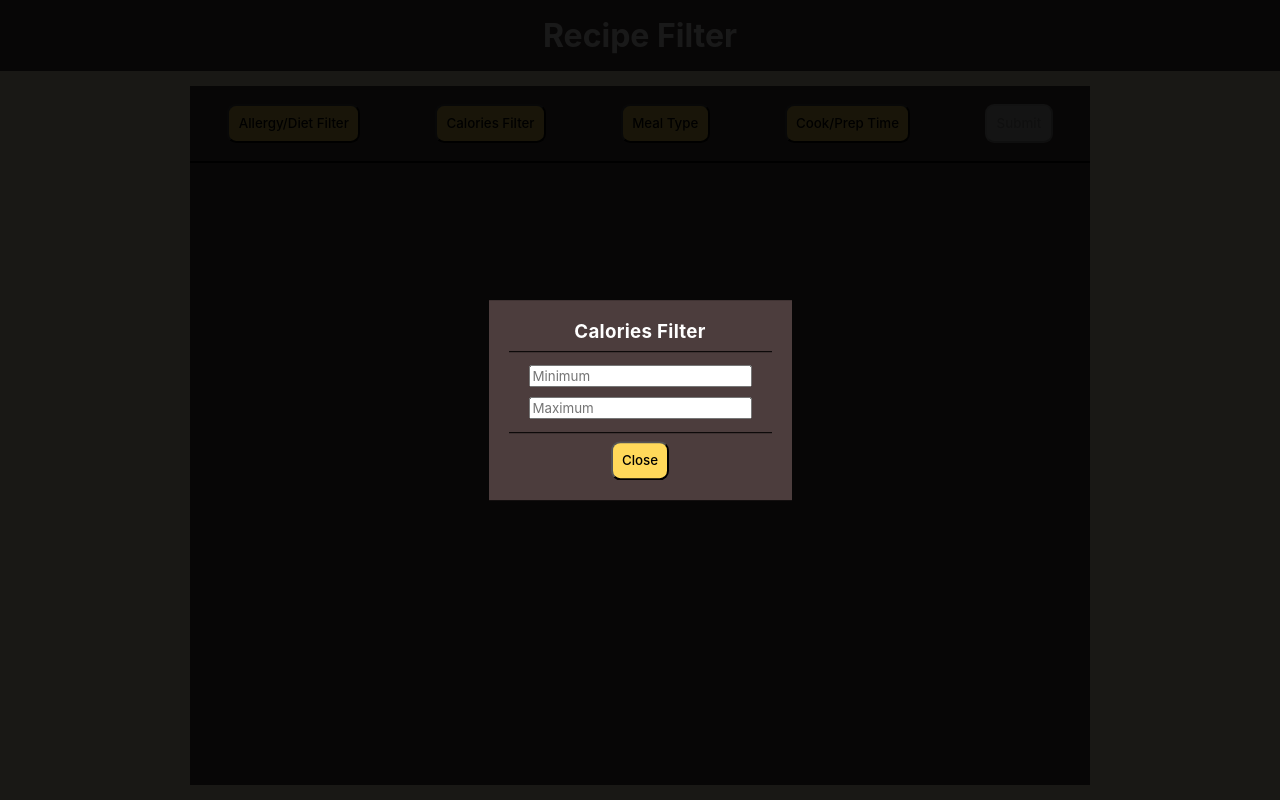
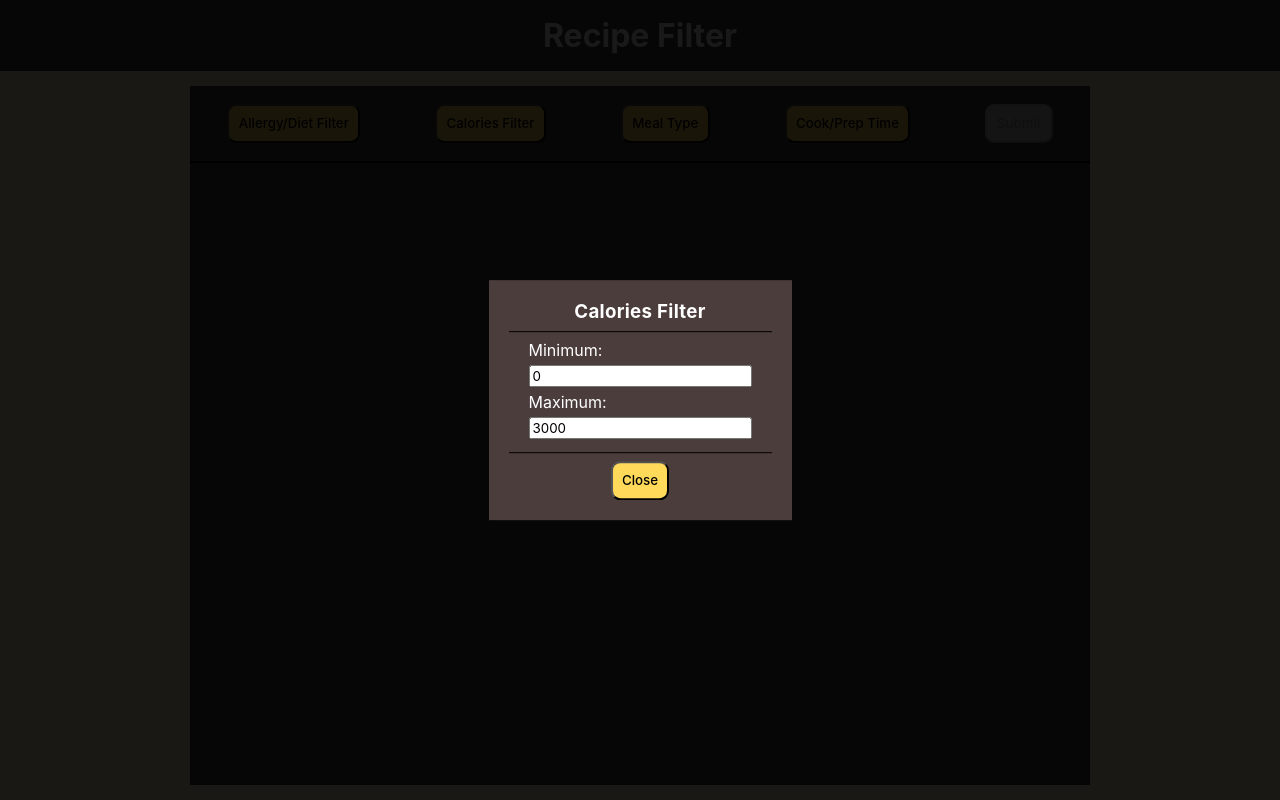
Before and after one commit to KyleTownsend74/RecipeFilter, a React (Vite) app: page / in a window 1280 px wide. Both pictures are taken after a click on the button "Calories Filter". Built offline with nearby package versions, Linux system fonts and the light colour scheme.

Commit message:
Add error checking for calories content

```diff
--- a/src/components/FilterModals/CaloriesContent.css
+++ b/src/components/FilterModals/CaloriesContent.css
@@ -2,3 +2,20 @@
     margin: 5px 0;
     font-family: inherit;
 }
+
+.calories-label {
+    color: white;
+}
+
+#calories-error {
+    width: 150px;
+    margin: 0;
+    text-align: center;
+    font-style: italic;
+    color: red;
+}
+
+#calories-error.hidden {
+    visibility: hidden;
+    height: 0;
+}
--- a/src/components/FilterModals/CaloriesContent.jsx
+++ b/src/components/FilterModals/CaloriesContent.jsx
@@ -1,12 +1,58 @@
+import { useState } from "react";
 import "./CaloriesContent.css";
 
 function CaloriesContent() {
+    const [min, setMin] = useState(0);
+    const [max, setMax] = useState(3000);
+
+    const minId = "cal-min";
+    const maxId = "cal-max";
+
+    function minChange(e) {
+        if(!e.target.validity.valid) {
+            e.target.value = min;
+            return;
+        }
+
+        const errorElement = document.querySelector("#calories-error");
+        const curValue = Number(e.target.value);
+        setMin(curValue);
+
+        if(curValue > max) {
+            errorElement.classList.remove("hidden");
+        }
+        else {
+            errorElement.classList.add("hidden");
+        }
+    }
+
+    function maxChange(e) {
+        if(!e.target.validity.valid) {
+            e.target.value = max;
+            return;
+        }
+
+        const errorElement = document.querySelector("#calories-error");
+        const curValue = Number(e.target.value);
+        setMax(curValue);
+
+        if(curValue < min) {
+            errorElement.classList.remove("hidden");
+        }
+        else {
+            errorElement.classList.add("hidden");
+        }
+    }
+
     return (
         <>
-            <input className="calories-input" type="number" min="0"
-                    onInput={(e) => { e.target.validity.valid || (e.target.value=''); }} placeholder="Minimum"/>
-            <input className="calories-input" type="number" min="0"
-                    onInput={(e) => { e.target.validity.valid || (e.target.value=''); }} placeholder="Maximum"/>
+            <label className="calories-label" htmlFor={minId}>Minimum:</label>
+            <input className="calories-input" id={minId} type="number" min="0" defaultValue={min}
+                    onInput={(e) => { minChange(e); }} placeholder="Minimum"/>
+            <label className="calories-label" htmlFor={maxId}>Maximum:</label>
+            <input className="calories-input" id={maxId} type="number" min="0" defaultValue={max}
+                    onInput={(e) => { maxChange(e); }} placeholder="Maximum"/>
+            <p id="calories-error" className="hidden">The maximum must be greater than the minimum.</p>
         </>
     )
 }
```
